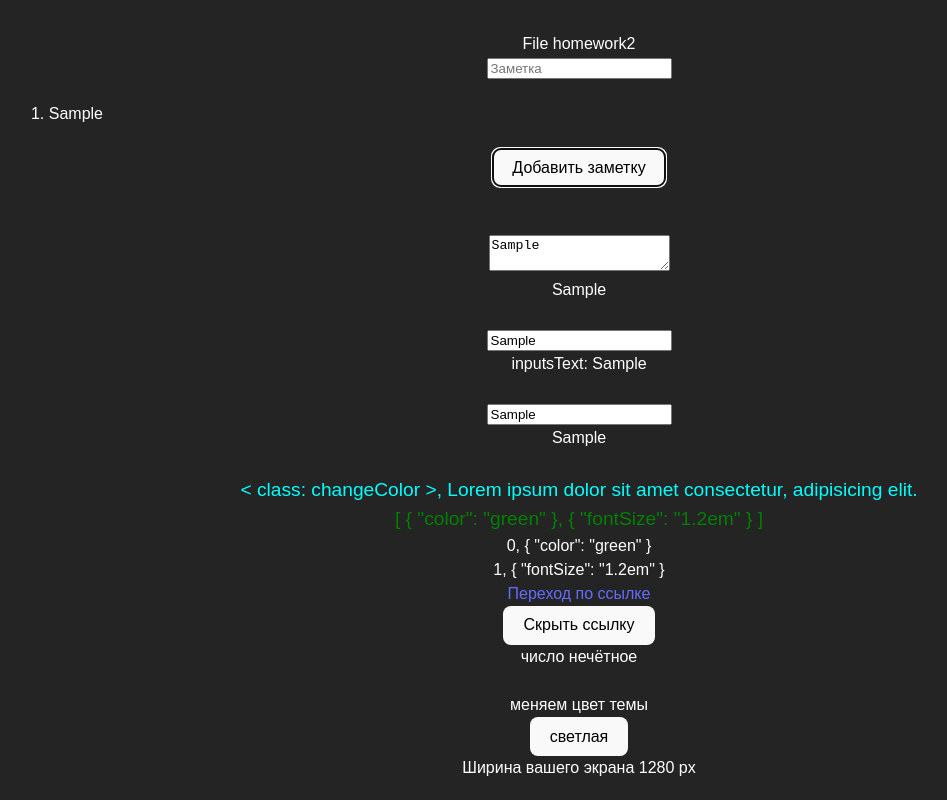
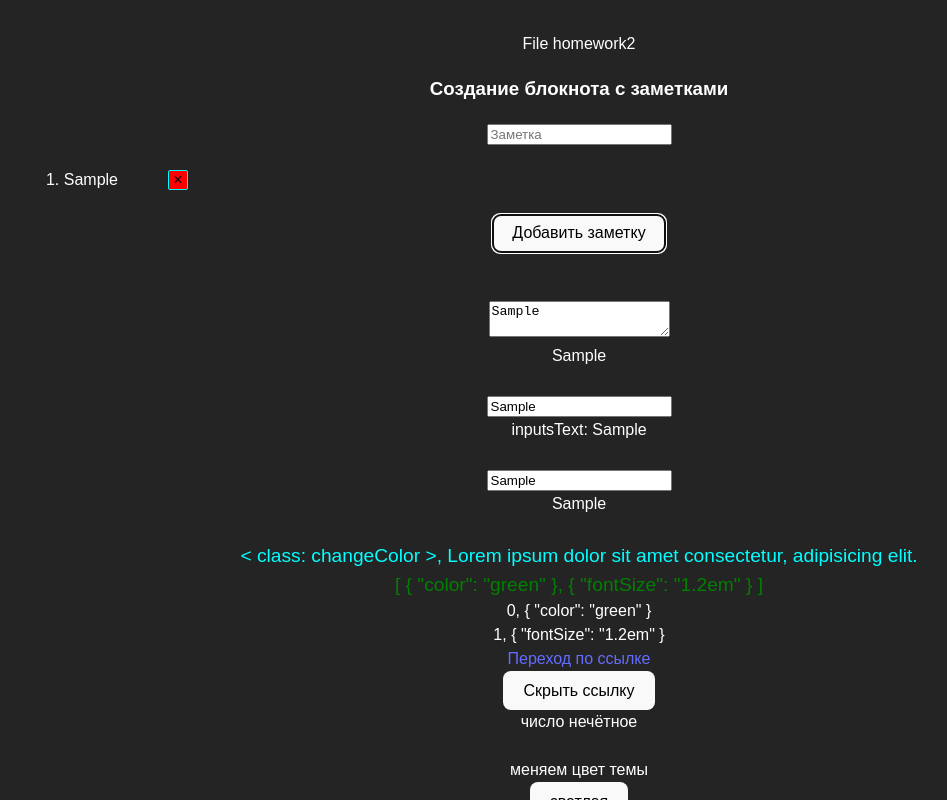
Before and after one commit to belkud/work_with_Vue, a Vue app: page / in a window 1280 px wide. Both pictures are taken after typing "Sample", "Sample", "Sample", "Sample", "Sample", "Sample" into the empty fields and a click on the button "Добавить заметку". Shown: the top 800 px of the page, without its empty margins (61-1008 px from the left). Built offline with nearby package versions, Linux system fonts and the light colour scheme; a web font is replaced by a local one.

Commit message:
add crosses for items

```diff
--- a/src/components/HomeWork2.vue
+++ b/src/components/HomeWork2.vue
@@ -6,10 +6,10 @@
 
 
 <!--! Список заметок -->
-
+<h3>Создание блокнота с заметками</h3>
 <input v-model="notes" type="text" placeholder="Заметка">
-<ol>
-    <li class="list" v-for="note in notesArray">{{ note }}</li>
+<ol @click="deleteItem">
+    <li class="list" v-for="note in notesArray" >{{ note }}<button class="delete">×</button></li>
 </ol>
 <button @click="addMark"> Добавить заметку</button>
 
@@ -146,12 +146,19 @@ let notesArray = ref<string[]>([])
 function addMark () {
     if (notes.value != '') {
         notesArray.value.push(notes.value)
-        console.log(notesArray.value);
     }
 
     notes.value = ''
 }
 
+function deleteItem (e:any) {
+    if (e.target.nodeName == 'BUTTON') {
+        e.target.closest('li').remove()
+    }
+
+    console.log(e.target.nodeName);
+
+}
 
 
 
@@ -273,7 +280,7 @@ showSwithcer()
 }
 
 .list {
-    width: 100px;
+    width: 200px;
     padding: 5px;
     transition: .3s;
     border: 1px solid transparent;
@@ -282,6 +289,15 @@ showSwithcer()
 .list:hover {
     background-color: gray;
     border: 1px solid aqua;
+}
+.delete {
+    border: 1px solid aqua;
+    background: red;
+    padding: 0em 0em;
+    font-size: 1em;
+    margin-left: 50px;
+    border-radius: 2px;
+    width: 20px;
+}
 
-}
 </style>
```
